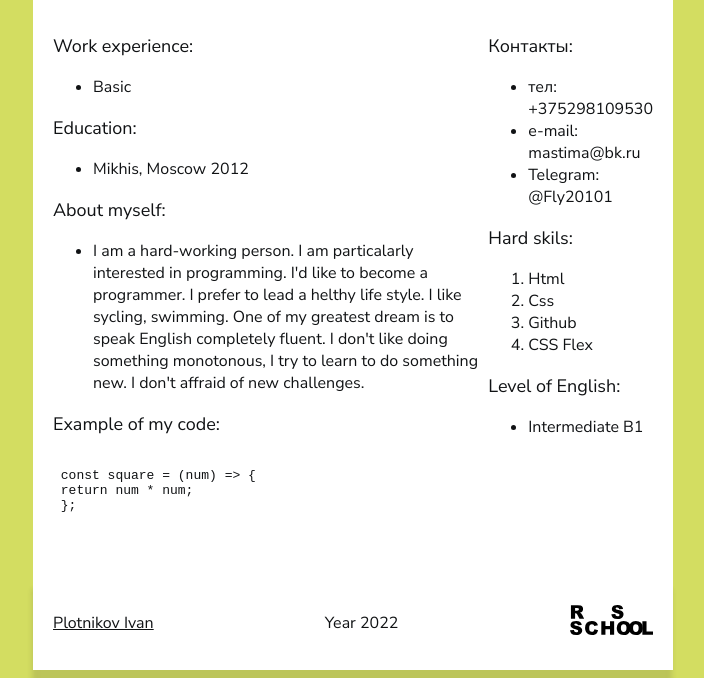
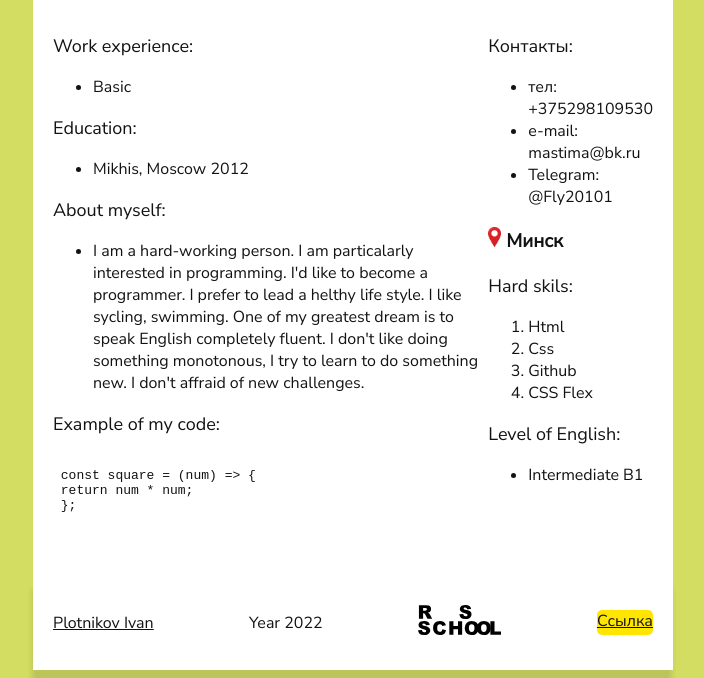
Before and after one commit to mastimaRSS/rsschool-cv, a plain HTML site: page index.html in a window 1280 px wide. Shown: the part 364-1042 px from the top of the page, without its empty margins (287-991 px from the left). Drawn offline with Linux system fonts and the light colour scheme.

Commit message:
fix: CV3

```diff
--- a/index.html
+++ b/index.html
@@ -46,13 +46,14 @@
             </section>
         </div>
         <aside class="right-side">
-            <section class="contact">
+            <section class="contact" id="contact12">
                 <h2>Контакты:</h2>
                 <ul>
                     <li>тел: +375298109530</li>
                     <li>e-mail: mastima@bk.ru</li>
                     <li>Telegram: @Fly20101</li>
                 </ul>
+                <h3> <img src="geo.png" alt="логотип гео" height="20"> Минск</h3>
             </section>
             <section class="hard-skils">
                 <h2>Hard skils:</h2>
@@ -77,6 +78,9 @@
         <a href="https://rs.school/">
             <img src="rs_school.svg" alt="логотип школы rsschool" height="30">
         </a>
+         <nav>
+             <a href="#contact12">Ссылка</a>
+         </nav>
     </footer>
 </body>
 </html>
--- a/style.css
+++ b/style.css
@@ -54,3 +54,8 @@ h2 {
     border-radius: 50%;
     border: 2px solid #c7c9b0;
 }
+nav {
+    background: rgb(255, 230, 0);
+    border-radius: 5px;
+    height: 25px;
+}
```
Also changed, not shown: geo.png (added).
